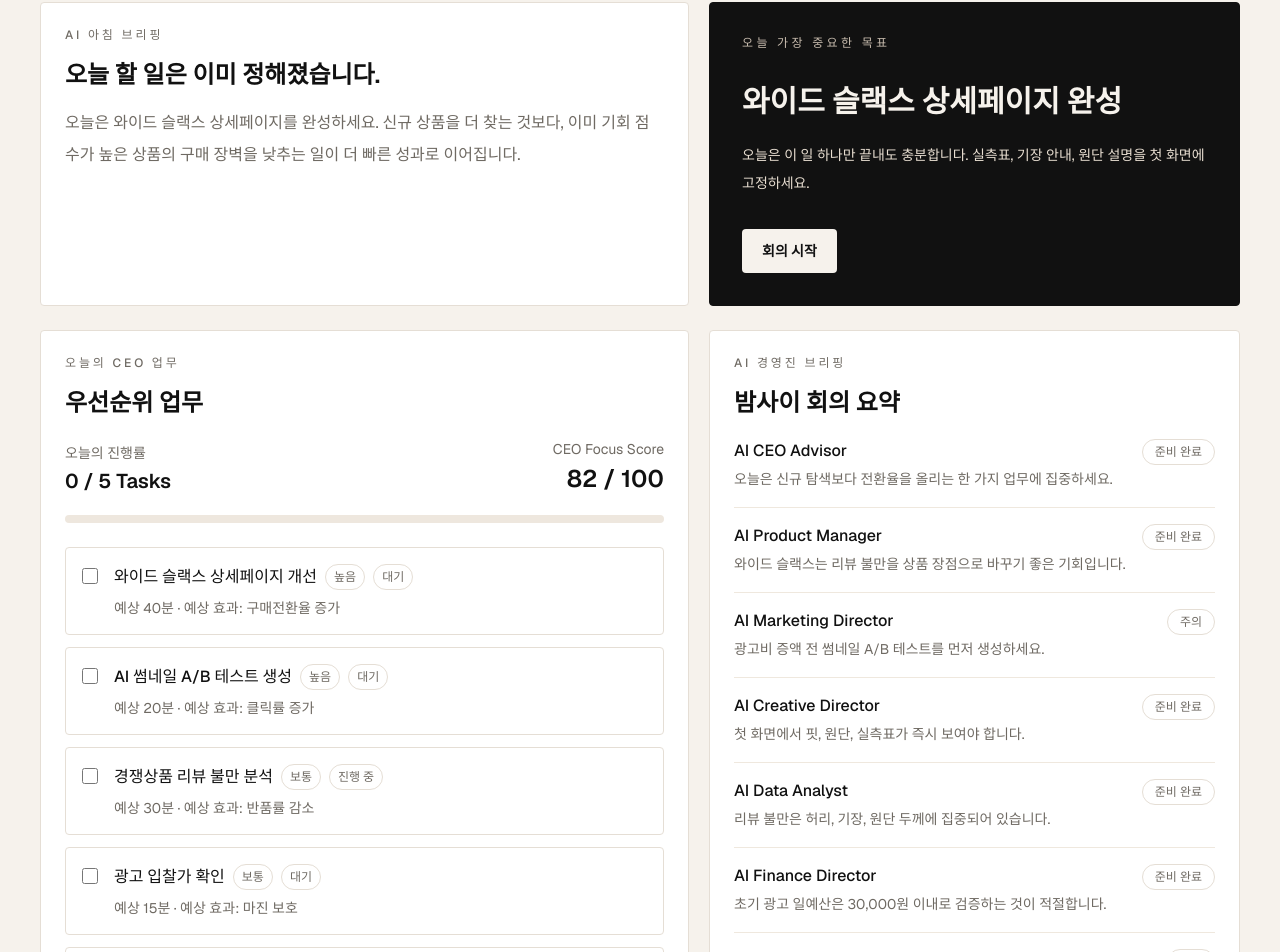
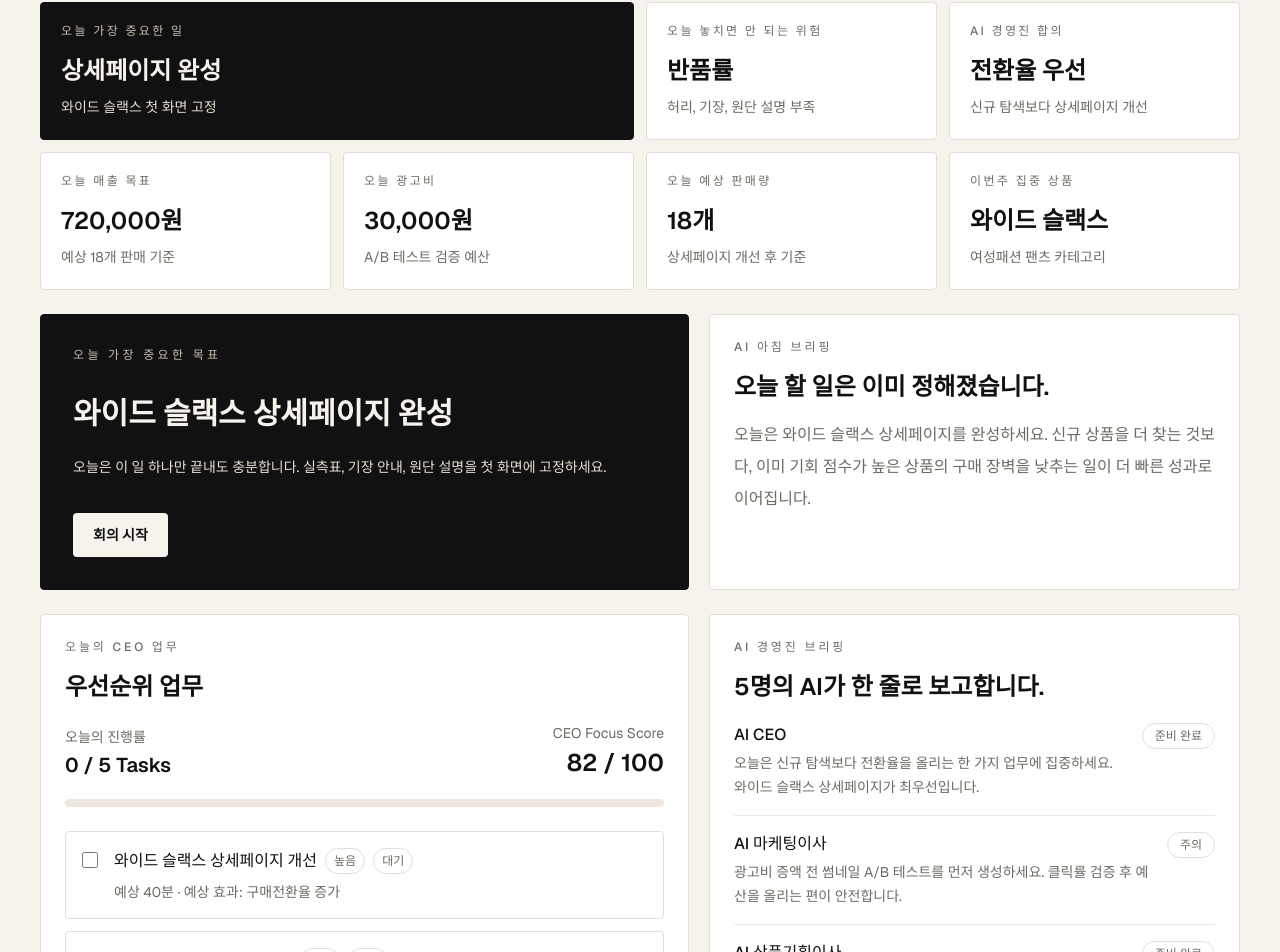
Before and after one commit to Sammieleigh/Vinimini-AI, a Next.js app: page / in a window 1280 px wide. Shown: the part 282-1234 px from the top of the page. Built offline with nearby package versions, Linux system fonts and the light colour scheme.

Commit message:
Sprint 4.2
Dashboard premium polish

Add CEO KPIs and women fashion opportunity focus

```diff
--- a/src/components/dashboard/DashboardHome.tsx
+++ b/src/components/dashboard/DashboardHome.tsx
@@ -1,5 +1,6 @@
 import { Alerts } from "./Alerts";
 import { CeoTasks } from "./CeoTasks";
+import { DashboardKpis } from "./DashboardKpis";
 import { ExecutiveTeam } from "./ExecutiveTeam";
 import { HeroSection } from "./HeroSection";
 import { MorningBrief } from "./MorningBrief";
@@ -13,9 +14,10 @@ export function DashboardHome() {
     <main className="min-h-screen bg-[#F6F2EC] text-[#111111]">
       <div className="mx-auto flex w-full max-w-7xl flex-col gap-6 px-5 py-8 sm:px-8 lg:px-10">
         <HeroSection />
+        <DashboardKpis />
         <div className="grid gap-5 lg:grid-cols-[1.1fr_0.9fr]">
+          <OneBigWin />
           <MorningBrief />
-          <OneBigWin />
         </div>
         <div className="grid gap-5 lg:grid-cols-[1.1fr_0.9fr]">
           <CeoTasks initialTasks={ceoTasks} />
--- /dev/null
+++ b/src/components/dashboard/DashboardKpis.tsx
@@ -0,0 +1,60 @@
+const kpis = [
+  {
+    label: "오늘 가장 중요한 일",
+    value: "상세페이지 완성",
+    detail: "와이드 슬랙스 첫 화면 고정",
+  },
+  {
+    label: "오늘 놓치면 안 되는 위험",
+    value: "반품률",
+    detail: "허리, 기장, 원단 설명 부족",
+  },
+  {
+    label: "AI 경영진 합의",
+    value: "전환율 우선",
+    detail: "신규 탐색보다 상세페이지 개선",
+  },
+  {
+    label: "오늘 매출 목표",
+    value: "720,000원",
+    detail: "예상 18개 판매 기준",
+  },
+  {
+    label: "오늘 광고비",
+    value: "30,000원",
+    detail: "A/B 테스트 검증 예산",
+  },
+  {
+    label: "오늘 예상 판매량",
+    value: "18개",
+    detail: "상세페이지 개선 후 기준",
+  },
+  {
+    label: "이번주 집중 상품",
+    value: "와이드 슬랙스",
+    detail: "여성패션 팬츠 카테고리",
+  },
+];
+
+export function DashboardKpis() {
+  return (
+    <section className="grid gap-3 md:grid-cols-2 xl:grid-cols-4" aria-label="CEO Dashboard KPI">
+      {kpis.map((kpi, index) => (
+        <article
+          key={kpi.label}
+          className={`rounded-sm border p-5 transition ${
+            index === 0
+              ? "border-[#111111] bg-[#111111] text-[#F6F2EC] xl:col-span-2"
+              : "border-[#E5DED5] bg-white text-[#111111] hover:border-[#111111]"
+          }`}
+        >
+          <p className={`text-xs font-medium uppercase tracking-[0.2em] ${index === 0 ? "text-[#C9BDAF]" : "text-[#6F6A63]"}`}>
+            {kpi.label}
+          </p>
+          <p className="mt-4 text-2xl font-semibold tracking-normal">{kpi.value}</p>
+          <p className={`mt-2 text-sm leading-6 ${index === 0 ? "text-[#E8DED1]" : "text-[#6F6A63]"}`}>{kpi.detail}</p>
+        </article>
+      ))}
+    </section>
+  );
+}
--- a/src/components/dashboard/ExecutiveTeam.tsx
+++ b/src/components/dashboard/ExecutiveTeam.tsx
@@ -9,7 +9,7 @@ const statusLabels: Record<ExecutiveStatus, string> = {
 
 export function ExecutiveTeam({ members }: { members: ExecutiveMember[] }) {
   return (
-    <SectionCard eyebrow="AI 경영진 브리핑" title="밤사이 회의 요약">
+    <SectionCard eyebrow="AI 경영진 브리핑" title="5명의 AI가 한 줄로 보고합니다.">
       <div className="mt-5 space-y-4">
         {members.map((member) => (
           <div key={member.role} className="flex items-start justify-between gap-4 border-b border-[#EFE8DE] pb-4 last:border-0 last:pb-0">
--- a/src/components/opportunities/OpportunityCenter.tsx
+++ b/src/components/opportunities/OpportunityCenter.tsx
@@ -4,7 +4,7 @@ import { useMemo, useState } from "react";
 import { OpportunityCard } from "./OpportunityCard";
 import type { CoupangOpportunity } from "@/lib/types";
 
-const tabs = ["오늘의 기회 상품 TOP10", "고마진 TOP10", "저경쟁 TOP10"];
+const tabs = ["오늘의 기회상품 TOP10", "저경쟁 TOP10", "고마진 TOP10", "급성장 TOP10", "리뷰개선 TOP10"];
 const sortOptions = ["Opportunity Score", "High Profit", "Low Competition"];
 
 export function OpportunityCenter({ products }: { products: CoupangOpportunity[] }) {
@@ -16,9 +16,10 @@ export function OpportunityCenter({ products }: { products: CoupangOpportunity[]
 
   const filtered = useMemo(() => {
     const base = [...products];
+    if (activeTab === "저경쟁 TOP10" || sortBy === "Low Competition") base.sort((a, b) => a.lowCompetition.localeCompare(b.lowCompetition));
     if (activeTab === "고마진 TOP10" || sortBy === "High Profit") base.sort((a, b) => b.expectedMargin.localeCompare(a.expectedMargin));
-    if (activeTab === "저경쟁 TOP10" || sortBy === "Low Competition") base.sort((a, b) => a.lowCompetition.localeCompare(b.lowCompetition));
-    if (activeTab === "오늘의 기회 상품 TOP10" || sortBy === "Opportunity Score") base.sort((a, b) => b.opportunityScore - a.opportunityScore);
+    if (activeTab === "급성장 TOP10" || activeTab === "오늘의 기회상품 TOP10" || sortBy === "Opportunity Score") base.sort((a, b) => b.opportunityScore - a.opportunityScore);
+    if (activeTab === "리뷰개선 TOP10") base.sort((a, b) => b.reviewComplaints.length - a.reviewComplaints.length || b.opportunityScore - a.opportunityScore);
 
     return base.filter((item) => {
       const matchesQuery = item.productName.includes(query.trim());
@@ -34,7 +35,7 @@ export function OpportunityCenter({ products }: { products: CoupangOpportunity[]
           <p className="text-xs font-medium uppercase tracking-[0.28em] text-[#6F6A63]">Opportunity Center</p>
           <h1 className="mt-5 text-4xl font-semibold tracking-normal sm:text-5xl">AI 추천 상품 리스트</h1>
           <p className="mt-4 max-w-2xl text-base leading-8 text-[#6F6A63]">
-            이미 결론이 나온 상품부터 보여드립니다. 추천도, 진입 난이도, 예상 수익성만 먼저 보고 결정하세요.
+            VINIMINI는 여성패션 전문 AI입니다. 쿠팡 여성패션 안에서 이미 결론이 나온 상품부터 추천합니다.
           </p>
         </header>
 
--- a/src/lib/data.ts
+++ b/src/lib/data.ts
@@ -48,39 +48,29 @@ export const ceoTasks: CeoTask[] = [
 
 export const executiveTeam: ExecutiveMember[] = [
   {
-    role: "AI CEO Advisor",
+    role: "AI CEO",
     status: "Ready",
-    briefing: "오늘은 신규 탐색보다 전환율을 올리는 한 가지 업무에 집중하세요.",
+    briefing: "오늘은 신규 탐색보다 전환율을 올리는 한 가지 업무에 집중하세요. 와이드 슬랙스 상세페이지가 최우선입니다.",
   },
   {
-    role: "AI Product Manager",
-    status: "Ready",
-    briefing: "와이드 슬랙스는 리뷰 불만을 상품 장점으로 바꾸기 좋은 기회입니다.",
+    role: "AI 마케팅이사",
+    status: "Warning",
+    briefing: "광고비 증액 전 썸네일 A/B 테스트를 먼저 생성하세요. 클릭률 검증 후 예산을 올리는 편이 안전합니다.",
   },
   {
-    role: "AI Marketing Director",
-    status: "Warning",
-    briefing: "광고비 증액 전 썸네일 A/B 테스트를 먼저 생성하세요.",
+    role: "AI 상품기획이사",
+    status: "Ready",
+    briefing: "와이드 슬랙스는 리뷰 불만을 상품 장점으로 바꾸기 좋은 기회입니다. 실측표와 기장 안내가 핵심입니다.",
   },
   {
-    role: "AI Creative Director",
+    role: "AI 크리에이티브디렉터",
     status: "Ready",
-    briefing: "첫 화면에서 핏, 원단, 실측표가 즉시 보여야 합니다.",
+    briefing: "첫 화면에서 핏, 원단, 실측표가 즉시 보여야 합니다. 고객이 스크롤하기 전 불안을 줄여야 합니다.",
   },
   {
-    role: "AI Data Analyst",
+    role: "AI 데이터분석가",
     status: "Ready",
-    briefing: "리뷰 불만은 허리, 기장, 원단 두께에 집중되어 있습니다.",
-  },
-  {
-    role: "AI Finance Director",
-    status: "Ready",
-    briefing: "초기 광고 일예산은 30,000원 이내로 검증하는 것이 적절합니다.",
-  },
-  {
-    role: "AI Risk Manager",
-    status: "Warning",
-    briefing: "허리와 기장 불만을 상세페이지에서 선제적으로 줄여야 합니다.",
+    briefing: "리뷰 불만은 허리, 기장, 원단 두께에 집중되어 있습니다. 상세페이지 문구와 이미지로 해결 가능합니다.",
   },
 ];
 
```
Also changed, not shown: 2 other files (tests, documents, lock files or other folders).
